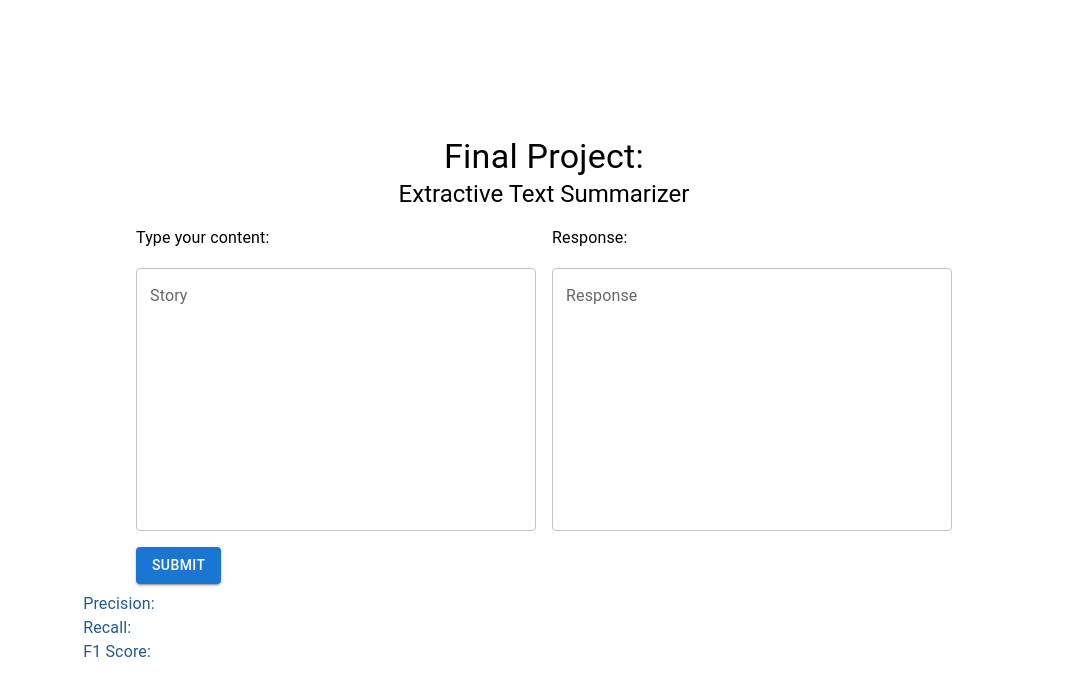
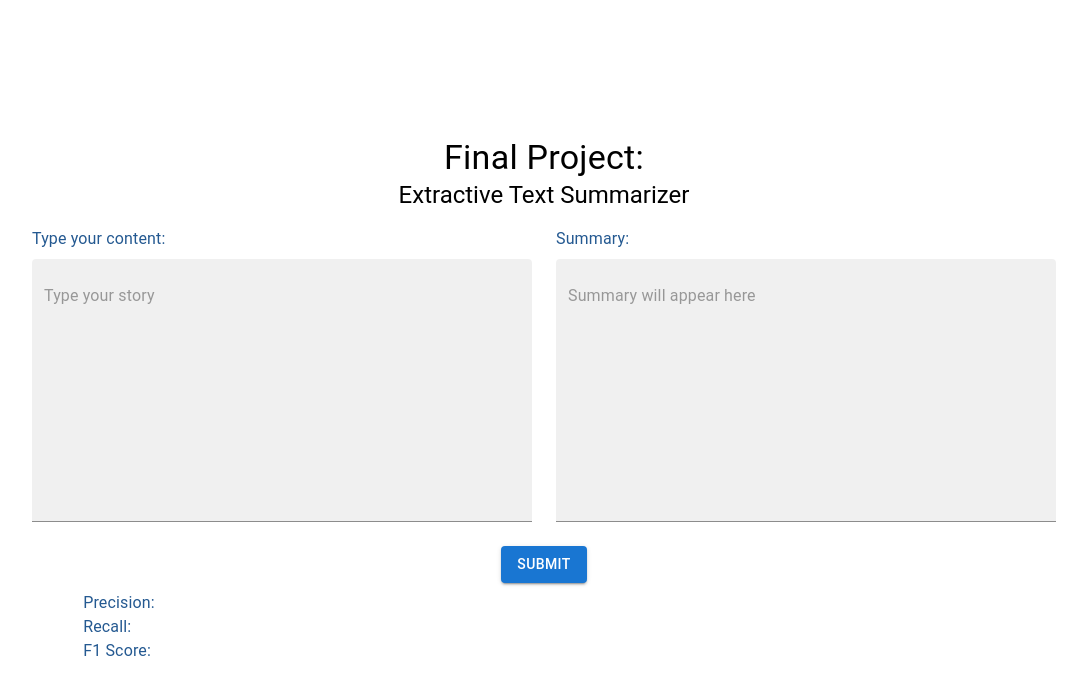
Before and after one commit to anastasiaagstn/finpro-text-summarizer-web, a React (Vite) app in the folder client/: page / in a window 1280 px wide. Shown: the top 696 px of the page, without its empty margins (96-1183 px from the left). Built offline with nearby package versions, Linux system fonts and the light colour scheme.

Commit message:
client: validation for text area handle submit

```diff
--- a/client/package.json
+++ b/client/package.json
@@ -2,6 +2,7 @@
   "name": "client",
   "private": true,
   "version": "0.0.0",
+  "description": "Text Summarizer Frontend",
   "type": "module",
   "scripts": {
     "dev": "vite",
--- a/client/src/components/TextAreaComponent.jsx
+++ b/client/src/components/TextAreaComponent.jsx
@@ -12,6 +12,11 @@ const TextAreaComponent = ({ setIsLoading, setAccuracy }) => {
 
   const handleSubmit = async (event) => {
     event.preventDefault();
+
+    if (textAreaValue === "") {
+      return
+    }
+
     setIsLoading(true);
     setResponseValue("");
 
@@ -30,13 +35,14 @@ const TextAreaComponent = ({ setIsLoading, setAccuracy }) => {
 
   return (
     <form onSubmit={handleSubmit}>
-      <Stack display="flex" spacing={2} direction={'row'} pb={1}>
+      <Stack display="flex" spacing={3} direction={'row'} pb={2} width={'100%'}>
         <Stack display="block" direction={'column'}>
-          <Typography htmlFor="myTextArea">Type your content:</Typography><br />
+          <Typography htmlFor="myTextArea" pb={1} className='label'>Type your content:</Typography>
           <TextField
-            sx={{ width: 400 }}
+            sx={{ width: 500 }}
             id="myTextArea"
-            label="Story"
+            placeholder='Type your story'
+            variant="filled"
             multiline
             rows={10}
             value={textAreaValue}
@@ -44,11 +50,12 @@ const TextAreaComponent = ({ setIsLoading, setAccuracy }) => {
           />
         </Stack>
         <Stack display="block" direction={'column'}>
-          <Typography htmlFor="responseTextArea">Response:</Typography><br />
+          <Typography htmlFor="responseTextArea" pb={1} className='label'>Summary:</Typography>
           <TextField
-            sx={{ width: 400 }}
+            sx={{ width: 500 }}
             id="responseTextArea"
-            label="Response"
+            placeholder='Summary will appear here'
+            variant="filled"
             multiline
             rows={10}
             value={responseValue}
@@ -56,7 +63,7 @@ const TextAreaComponent = ({ setIsLoading, setAccuracy }) => {
           />
         </Stack>
       </Stack>
-      <Stack display="block" my={1}>
+      <Stack display="flex" justifyContent="center" alignItems="center" py={1}>
         <Button type="submit" variant="contained">Submit</Button>
       </Stack>
     </form>
```
